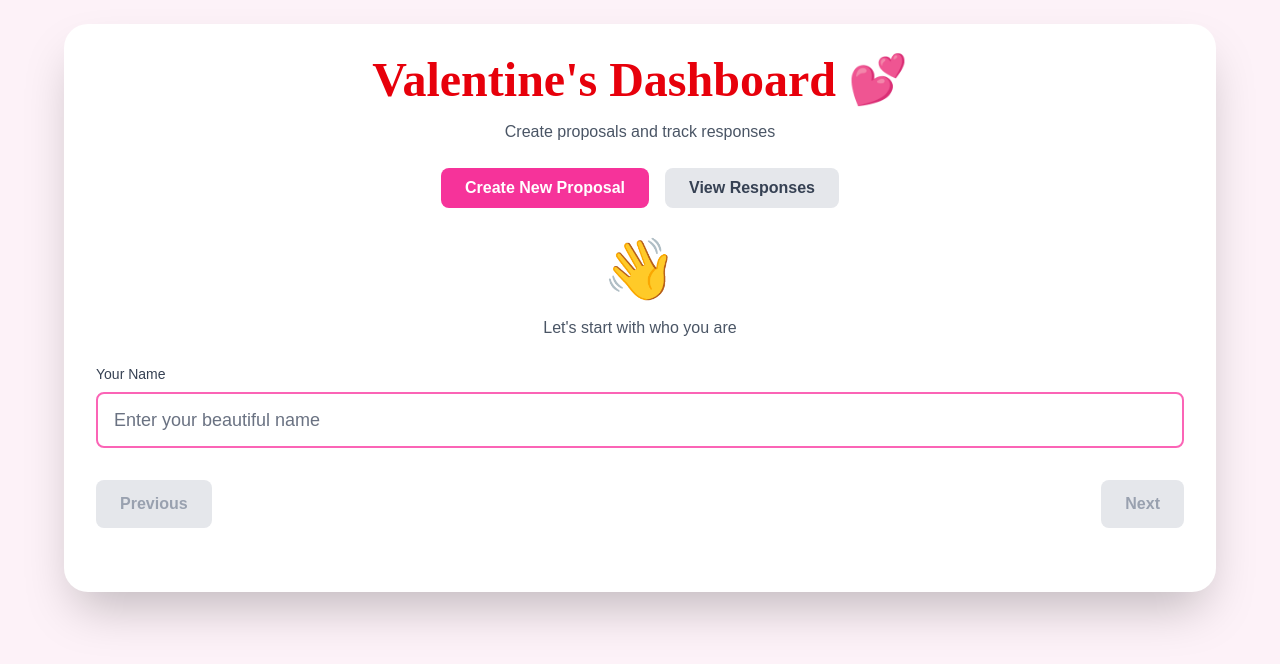
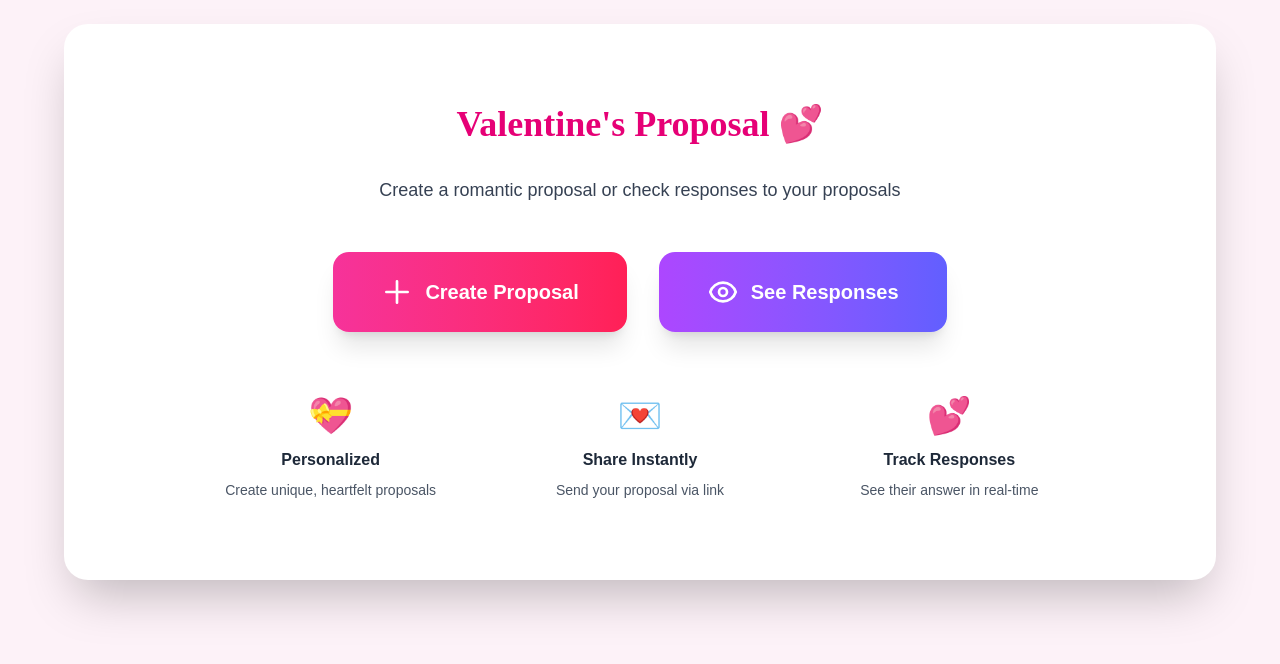
Before and after one commit to berggycam/Valentine, a Next.js app: page / in a window 1280 px wide. Shown: the top 664 px of the page. Built offline with nearby package versions, Linux system fonts and the light colour scheme.

Commit message:
Add landing page with Create/See Response options and improve navigation flow

```diff
--- a/app/page.tsx
+++ b/app/page.tsx
@@ -36,6 +36,7 @@ export default function Home() {
   const [currentStep, setCurrentStep] = useState(1);
   const [showSuccessModal, setShowSuccessModal] = useState(false);
   const [showDashboard, setShowDashboard] = useState(false);
+  const [showLanding, setShowLanding] = useState(true);
   const [userProposals, setUserProposals] = useState<Proposal[]>([]);
   const [createdProposalId, setCreatedProposalId] = useState('');
   const [searchEmail, setSearchEmail] = useState('');
@@ -396,10 +397,79 @@ export default function Home() {
         <DashboardHeader
           showDashboard={showDashboard}
           onTabChange={setShowDashboard}
+          onBackToHome={() => setShowLanding(true)}
+          showLanding={showLanding}
         />
 
         {/* Main Content */}
-        {!showDashboard ? (
+        {showLanding ? (
+          <div className="text-center py-12">
+            <h1 className="text-4xl font-bold text-pink-600 mb-8 romantic-font">
+              Valentine's Proposal 💕
+            </h1>
+            <p className="text-lg text-gray-700 mb-12">
+              Create a romantic proposal or check responses to your proposals
+            </p>
+
+            <div className="flex justify-center gap-8">
+              <button
+                onClick={() => {
+                  setShowLanding(false);
+                  setShowDashboard(false);
+                }}
+                className="group relative px-12 py-6 bg-gradient-to-r from-pink-500 to-rose-500 text-white rounded-2xl font-bold text-xl hover:from-pink-600 hover:to-rose-600 transform hover:scale-105 transition-all duration-200 shadow-xl"
+              >
+                <div className="flex items-center gap-3">
+                  <svg className="w-8 h-8" fill="none" stroke="currentColor" viewBox="0 0 24 24">
+                    <path strokeLinecap="round" strokeLinejoin="round" strokeWidth={2} d="M12 4v16m8-8H4" />
+                  </svg>
+                  <span>Create Proposal</span>
+                </div>
+                <div className="absolute -bottom-2 left-1/2 transform -translate-x-1/2 bg-pink-100 text-pink-700 px-3 py-1 rounded-full text-sm opacity-0 group-hover:opacity-100 transition-opacity">
+                  Start a new proposal
+                </div>
+              </button>
+
+              <button
+                onClick={() => {
+                  setShowLanding(false);
+                  setShowDashboard(true);
+                  fetchUserProposals(''); // Fetch all proposals for dashboard
+                }}
+                className="group relative px-12 py-6 bg-gradient-to-r from-purple-500 to-indigo-500 text-white rounded-2xl font-bold text-xl hover:from-purple-600 hover:to-indigo-600 transform hover:scale-105 transition-all duration-200 shadow-xl"
+              >
+                <div className="flex items-center gap-3">
+                  <svg className="w-8 h-8" fill="none" stroke="currentColor" viewBox="0 0 24 24">
+                    <path strokeLinecap="round" strokeLinejoin="round" strokeWidth={2} d="M15 12a3 3 0 11-6 0 3 3 0 016 0z" />
+                    <path strokeLinecap="round" strokeLinejoin="round" strokeWidth={2} d="M2.458 12C3.732 7.943 7.523 5 12 5c4.478 0 8.268 2.943 9.542 7-1.274 4.057-5.064 7-9.542 7-4.477 0-8.268-2.943-9.542-7z" />
+                  </svg>
+                  <span>See Responses</span>
+                </div>
+                <div className="absolute -bottom-2 left-1/2 transform -translate-x-1/2 bg-purple-100 text-purple-700 px-3 py-1 rounded-full text-sm opacity-0 group-hover:opacity-100 transition-opacity">
+                  View proposals & responses
+                </div>
+              </button>
+            </div>
+
+            <div className="mt-16 grid grid-cols-1 md:grid-cols-3 gap-8 max-w-4xl mx-auto">
+              <div className="text-center">
+                <div className="text-4xl mb-3">💝</div>
+                <h3 className="font-semibold text-gray-800 mb-2">Personalized</h3>
+                <p className="text-sm text-gray-600">Create unique, heartfelt proposals</p>
+              </div>
+              <div className="text-center">
+                <div className="text-4xl mb-3">💌</div>
+                <h3 className="font-semibold text-gray-800 mb-2">Share Instantly</h3>
+                <p className="text-sm text-gray-600">Send your proposal via link</p>
+              </div>
+              <div className="text-center">
+                <div className="text-4xl mb-3">💕</div>
+                <h3 className="font-semibold text-gray-800 mb-2">Track Responses</h3>
+                <p className="text-sm text-gray-600">See their answer in real-time</p>
+              </div>
+            </div>
+          </div>
+        ) : !showDashboard ? (
           <ProposalForm
             formData={formData}
             setFormData={setFormData}
--- a/components/DashboardHeader.tsx
+++ b/components/DashboardHeader.tsx
@@ -3,20 +3,33 @@
 interface DashboardHeaderProps {
   showDashboard: boolean;
   onTabChange: (showDashboard: boolean) => void;
+  onBackToHome?: () => void;
+  showLanding?: boolean;
 }
 
-export default function DashboardHeader({ showDashboard, onTabChange }: DashboardHeaderProps) {
+export default function DashboardHeader({ showDashboard, onTabChange, onBackToHome, showLanding }: DashboardHeaderProps) {
   return (
-    <div className="text-center mb-8">
-      <h1 className="text-5xl font-bold text-red-600 mb-4 romantic-font">
-        Valentine's Dashboard 💕
-      </h1>
-      <p className="text-gray-600 mb-6">
-        Create proposals and track responses
-      </p>
+    <>
+      {!showLanding && (
+        <div className="text-center mb-8">
+          <div className="flex justify-between items-center mb-6">
+            <button
+              onClick={onBackToHome}
+              className="flex items-center gap-2 px-4 py-2 text-gray-600 hover:text-gray-800 hover:bg-gray-100 rounded-lg transition-colors"
+            >
+              <svg className="w-5 h-5" fill="none" stroke="currentColor" viewBox="0 0 24 24">
+                <path strokeLinecap="round" strokeLinejoin="round" strokeWidth={2} d="M10 19l-7-7m0 0l7-7m-7 7h18" />
+              </svg>
+              Back to Home
+            </button>
+            <h1 className="text-3xl font-bold text-red-600 romantic-font">
+              {showDashboard ? 'My Proposals' : 'Create Proposal'}
+            </h1>
+            <div className="w-20"></div>
+          </div>
 
-      {/* Navigation Tabs */}
-      <div className="flex justify-center space-x-4 mb-8">
+          {/* Navigation Tabs */}
+          <div className="flex justify-center space-x-4">
         <button
           onClick={() => onTabChange(false)}
           className={`px-6 py-2 rounded-lg font-semibold transition-colors ${
@@ -38,6 +51,8 @@ export default function DashboardHeader({ showDashboard, onTabChange }: Dashboar
           View Responses
         </button>
       </div>
-    </div>
+        </div>
+      )}
+    </>
   );
 }
```
